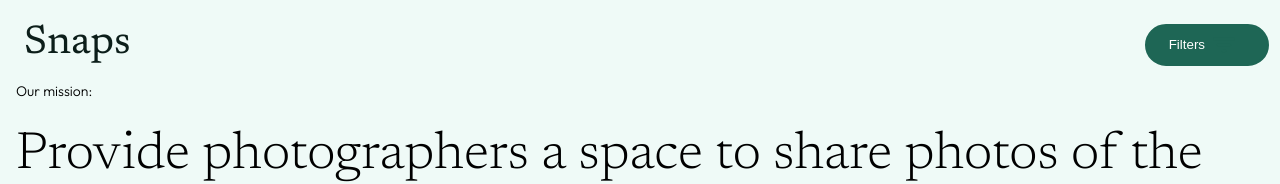
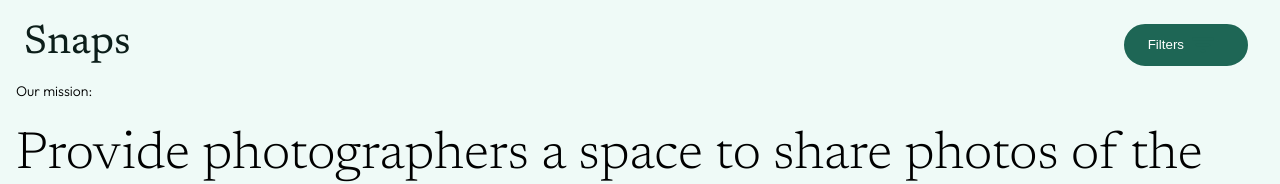
Before and after one commit to harshika-patel/Harshika_patel_Snaps, a React (Vite) app: page / in a window 1280 px wide. In both pictures the pointer is over the button "Filters". Shown: the top 184 px of the page. Built offline with nearby package versions, Linux system fonts and the light colour scheme.

Commit message:
some minor changes in design

```diff
--- a/src/components/Header/Header.scss
+++ b/src/components/Header/Header.scss
@@ -24,8 +24,8 @@
     font-weight: 500;
     position: fixed;
     right: 0.5rem;
-
     text-align: center;
+    margin-right:0.5rem;
     display: flex;
     flex-direction: row;
     &--icon {
@@ -36,15 +36,20 @@
       background-size: contain;
       background-repeat: no-repeat;
     }
-    &:hover {
+
+    }
+    &__filter-btn:hover{
+
       background-color: $primaryColor_green;
       color: $secondaryColor_white;
-      &--icon {
-        background-image: url("../../assets/Icons/Filter_duplicate.png");
-      }
-    }
+
+  }
+  &__filter-btn--icon:hover{
+    background-image: url("../../assets/Icons/Filter_duplicate.svg");
   }
 }
+
+
 
 @include tablet {
   .header {
@@ -55,7 +60,7 @@
     }
     &__filter-btn {
       padding: 0.6875rem 1.375rem;
-      right: 0.6875rem;
+      margin-right:1.5rem;
     }
   }
 }
```
